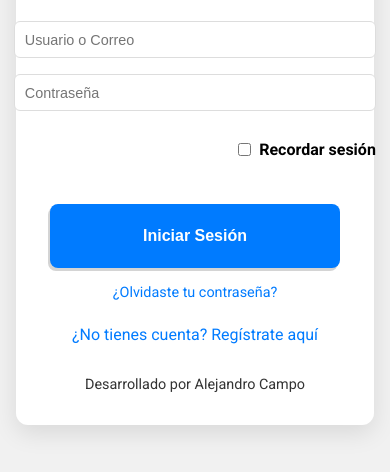
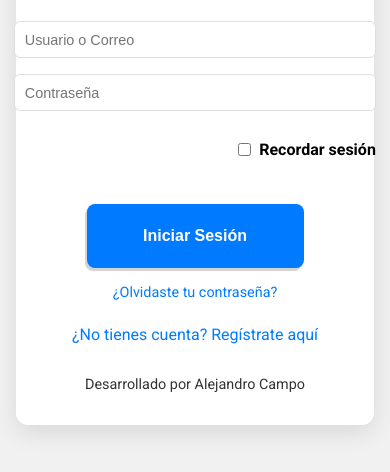
Before and after one commit to AlejandroCR11/mfjc, a plain HTML site: page login-signup.html in a window 390 px wide. Shown: the part 346-818 px from the top of the page. Drawn offline with Linux system fonts and the light colour scheme.

Commit message:
Update login-signup.css

```diff
--- a/css/login-signup.css
+++ b/css/login-signup.css
@@ -296,7 +296,7 @@ h5 {
 
     /* Estilo para el botón de "Iniciar sesión" */
     #loginForm button {
-        width: 80%; /* Ancho completo */
+        width: 60%; /* Ancho completo */
         font-size: 1rem; /* Tamaño de fuente reducido */
         padding: 0.8rem; /* Padding más pequeño */
         border-radius: 8px; /* Bordes ligeramente redondeados */
```
